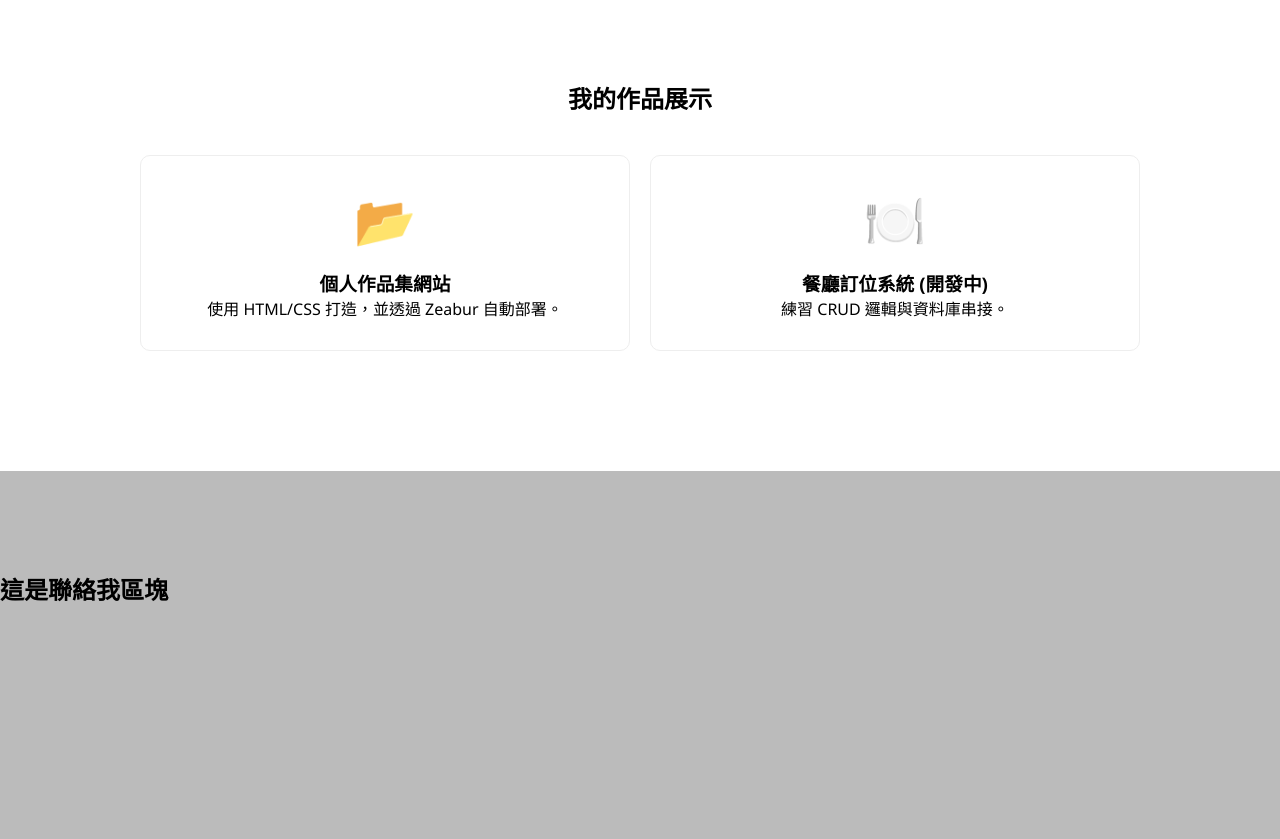
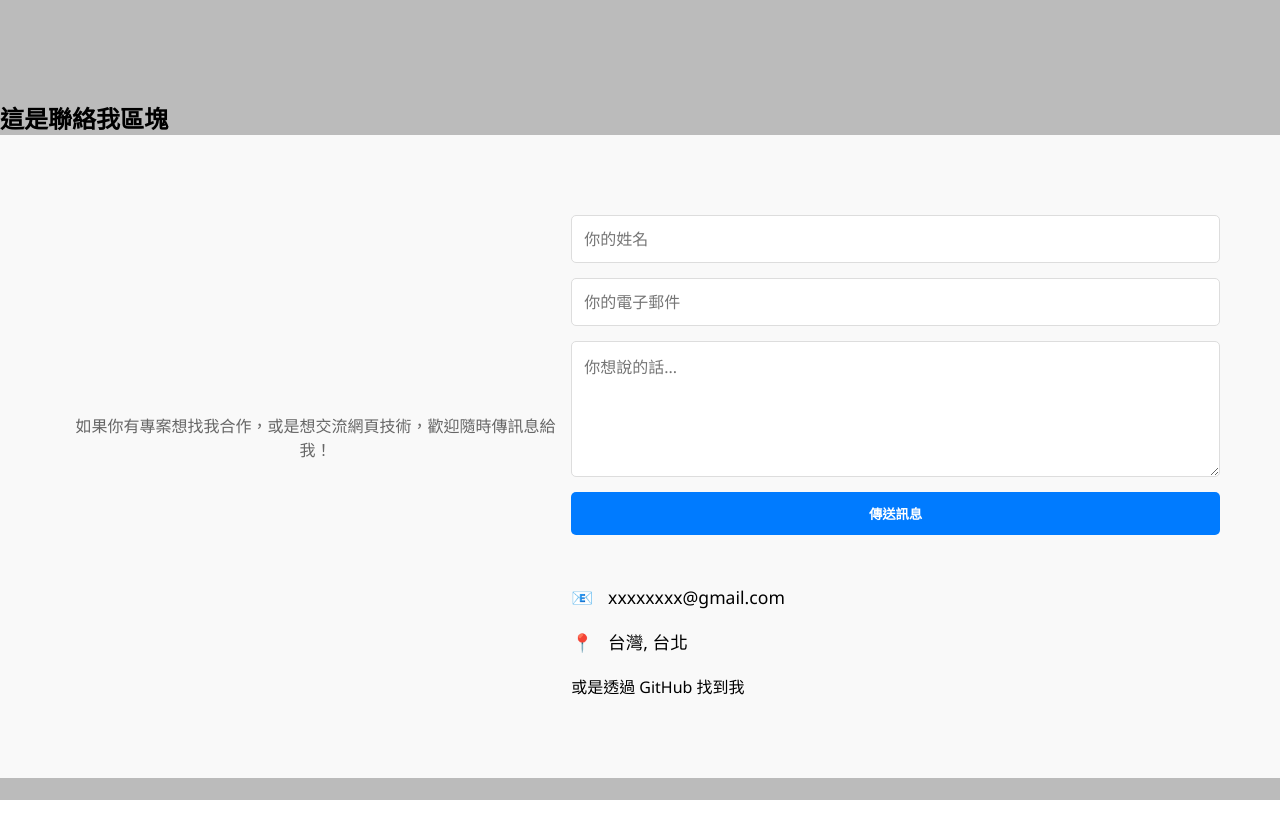
Before and after one commit to whise00001/my-first-portfolio, a plain HTML site: page index.html in a window 1280 px wide. Shown: the part 2400-3239 px from the top of the page. After the commit the page ends 3200 px from the top, so only its background shows below. Drawn offline with Linux system fonts and the light colour scheme.

Commit message:
Add files via upload

```diff
--- a/index.html
+++ b/index.html
@@ -28,8 +28,13 @@
     </nav>
 
     <section id="home" style="height: 100vh; background: #f4f4f4; padding-top: 100px;"><h1>這是首頁區塊</h1></section>
-    <section id="about" style="height: 100vh; background: #ddd; padding-top: 100px;"><h1>這是關於我區塊</h1></section>
-    <section id="portfolio" style="height: 100vh; background: #ccc; padding-top: 100px;"><h1>這是作品展示區塊</h1></section>
+    <section id="about" style="height: 100vh; background: #ddd; padding-top: 100px;"><h1>這是關於我區塊</h1>
+        <div>
+            <h3>喜歡的動漫</h3>
+            <img src="anime.jpg" alt="我的喜歡的動漫" class="about-img">
+        </div>
+    </section>
+    <section id="portfolio" style="height: 100vh; background: #ccc; padding-top: 100px;"><h1>這是作品展示區塊</h1>
     <section id="portfolio" class="portfolio-section">
     <h2 class="section-title">我的作品展示</h2>
     <div class="portfolio-grid">
@@ -45,7 +50,36 @@
         </div>
     </div>
     </section>
-    <section id="contact" style="height: 100vh; background: #bbb; padding-top: 100px;"><h1>這是聯絡我區塊</h1></section>
+    </section>
+    <section id="contact" style="height: 100vh; background: #bbb; padding-top: 100px;"><h1>這是聯絡我區塊</h1>
+    <section id="contact" class="contact-section">
+    <div class="container">
+        <p class="contact-desc">如果你有專案想找我合作，或是想交流網頁技術，歡迎隨時傳訊息給我！</p>
 
+        <div class="contact-container">
+            <form class="contact-form">
+                <input type="text" placeholder="你的姓名" required>
+                <input type="email" placeholder="你的電子郵件" required>
+                <textarea placeholder="你想說的話..." rows="5" required></textarea>
+                <button type="submit" class="btn-submit">傳送訊息</button>
+            </form>
+
+            <div class="contact-info">
+                <div class="info-item">
+                    <span>📧</span>
+                    <p>xxxxxxxx@gmail.com</p>
+                </div>
+                <div class="info-item">
+                    <span>📍</span>
+                    <p>台灣, 台北</p>
+                </div>
+                <div class="social-links">
+                    <p>或是透過 GitHub 找到我</p>
+                </div>
+            </div>
+        </div>
+    </div>
+    </section>
+    </section>
 </body>
 </html>
--- a/style.css
+++ b/style.css
@@ -94,3 +94,90 @@ html {
 .portfolio-card { padding: 30px; border: 1px solid #eee; border-radius: 10px; transition: 0.3s; }
 .portfolio-card:hover { transform: translateY(-10px); box-shadow: 0 10px 20px rgba(0,0,0,0.1); }
 .card-img { font-size: 50px; margin-bottom: 15px; }
+/* 聯絡區樣式 */
+.contact-section {
+    padding: 80px 20px;
+    background-color: #f9f9f9;
+}
+
+.contact-desc {
+    color: #666;
+    margin-bottom: 40px;
+    text-align: center;
+}
+
+.contact-container {
+    display: flex;
+    flex-wrap: wrap;
+    gap: 50px;
+    max-width: 1000px;
+    margin: 0 auto;
+    justify-content: center;
+}
+
+.contact-form {
+    flex: 1;
+    min-width: 300px;
+    display: flex;
+    flex-direction: column;
+    gap: 15px;
+}
+
+.contact-form input, .contact-form textarea {
+    padding: 12px;
+    border: 1px solid #ddd;
+    border-radius: 5px;
+    font-size: 1rem;
+}
+
+.btn-submit {
+    background-color: #007bff;
+    color: white;
+    padding: 12px;
+    border: none;
+    border-radius: 5px;
+    cursor: pointer;
+    font-weight: bold;
+    transition: 0.3s;
+}
+
+.btn-submit:hover {
+    background-color: #0056b3;
+}
+
+.contact-info {
+    flex: 1;
+    min-width: 300px;
+    text-align: left;
+}
+
+.info-item {
+    display: flex;
+    align-items: center;
+    gap: 15px;
+    margin-bottom: 20px;
+    font-size: 1.1rem;
+}
+
+/* 手機版適應 */
+@media screen and (max-width: 768px) {
+    .contact-container {
+        flex-direction: column;
+    }
+}
+
+.about-img {
+    width: 200px; /* 圖片寬度 */
+    height: 200px; /* 圖片高度 */
+    border-radius: 60%; /* 變成圓形 */
+    object-fit: cover; /* 確保圖片比例不變形 */
+    box-shadow: 0 4px 15px rgba(0,0,0,0.1); /* 增加一點點陰影 */
+}
+
+/* 手機版排版 */
+@media screen and (max-width: 768px) {
+    .about-container {
+        flex-direction: column;
+        text-align: center;
+    }
+}
```
Also changed, not shown: anime.jpg (added).
